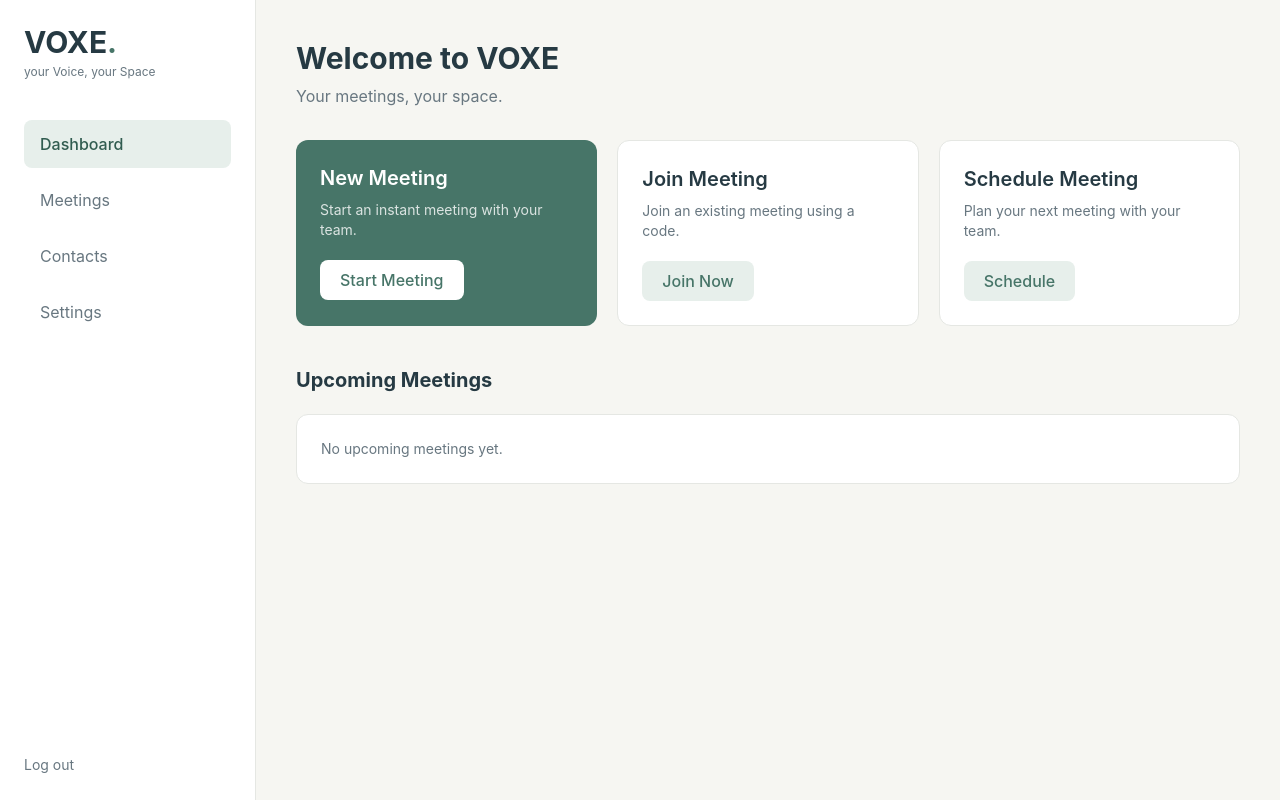
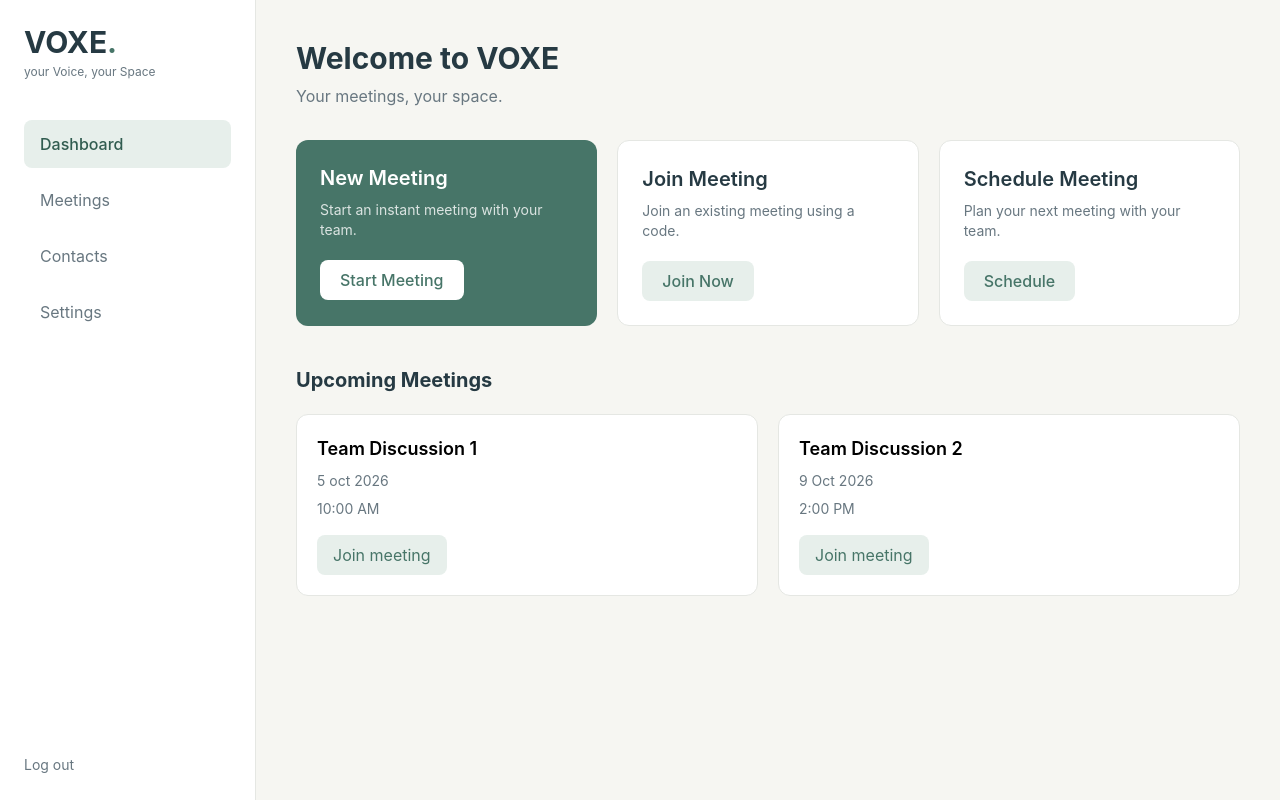
Before and after one commit to rahull-techh/meets-manager, a React app: page /dashboard in a window 1280 px wide. Built offline with nearby package versions, Linux system fonts and the light colour scheme; the HTML template or start-up script is replaced by a standard one.

Commit message:
DashBoard Ui completed

```diff
--- a/src/pages/Dashboard.jsx
+++ b/src/pages/Dashboard.jsx
@@ -1,6 +1,21 @@
 import React from 'react'
 import { Link } from 'react-router-dom'
 import Sidebar from '../components/Sidebar'
+
+const meetings = [
+  {
+    id: 1,
+    title: 'Team Discussion 1',
+    date: '5 oct 2026',
+    time: '10:00 AM'
+  },
+  {
+    id: 2,
+    title: 'Team Discussion 2',
+    date: '9 Oct 2026',
+    time: '2:00 PM'
+  }
+]
 
 const Dashboard = () => {
   return (
@@ -52,11 +67,30 @@ const Dashboard = () => {
             <h2 className='text-xl font-bold text-[#263A43] mb-5'>
                 Upcoming Meetings
             </h2>
+            <div className='grid grid-cols-1 sm:grid-cols-2 gap-5'>
+                {meetings.map((meeting )=>(
+                    <div
+                    key={meeting.id}
+                    className='bg-white border border-[#E5E7E3] rounded-xl p-5'>
+                        <h3
+                        className='text-lg font-semibold text-[#263A43]]'>
+                            {meeting.title}
+                        </h3>
+                        <p
+                        className='mt-2 text-sm text-[#687780]'>
+                            {meeting.date}
+                        </p>
+                        <p
+                        className='mt-2 text-sm text-[#687780]'>
+                            {meeting.time}
 
-          <div className='bg-white border border-[#E5E7E3] rounded-xl p-6'>
-            <p className='text-[#687780] text-sm'>
-              No upcoming meetings yet.
                         </p>
+                        <button className='mt-4 bg-[#E7EFEB] text-[#477568] px-4 py-2 rounded-lg'>
+                            Join meeting
+                        </button>
+                    </div>
+                ))}
+
             </div>
         </section>
     </main>
```
Lines whose indentation alone changed are shown as unchanged.
